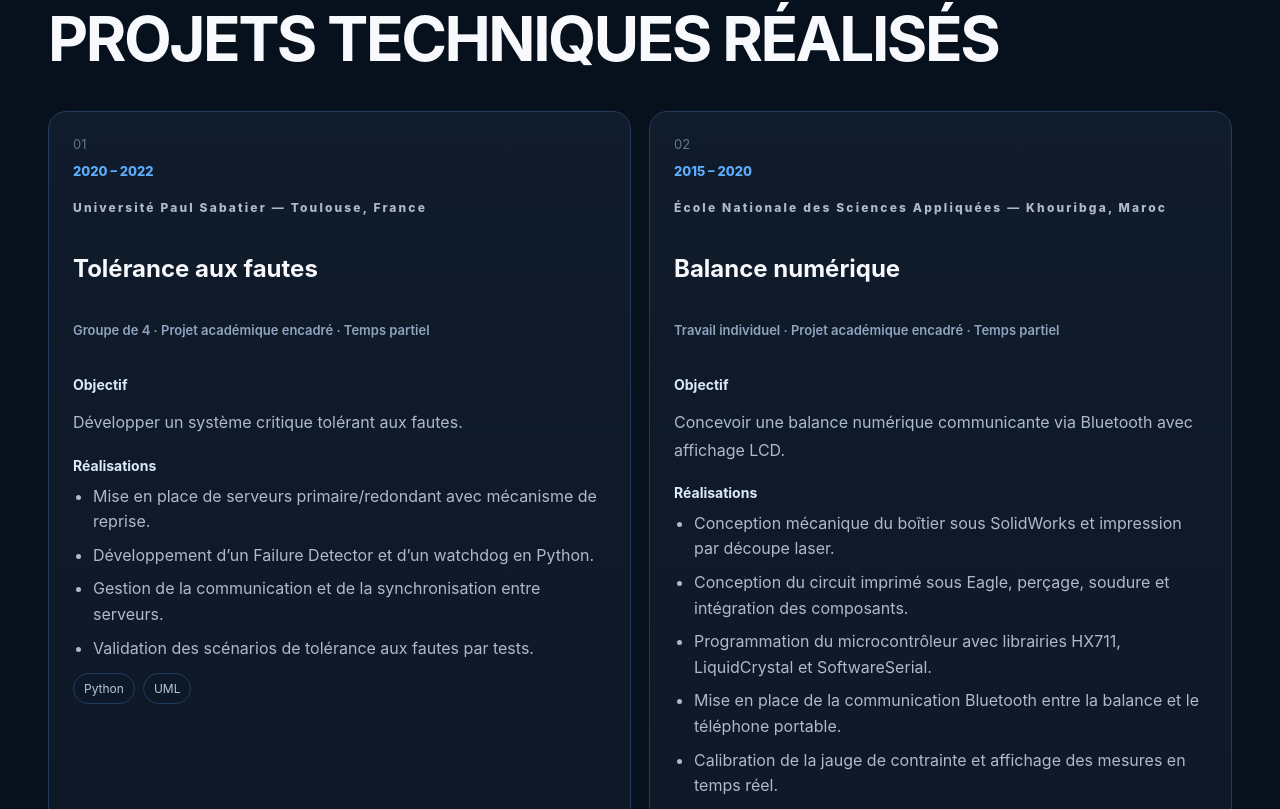
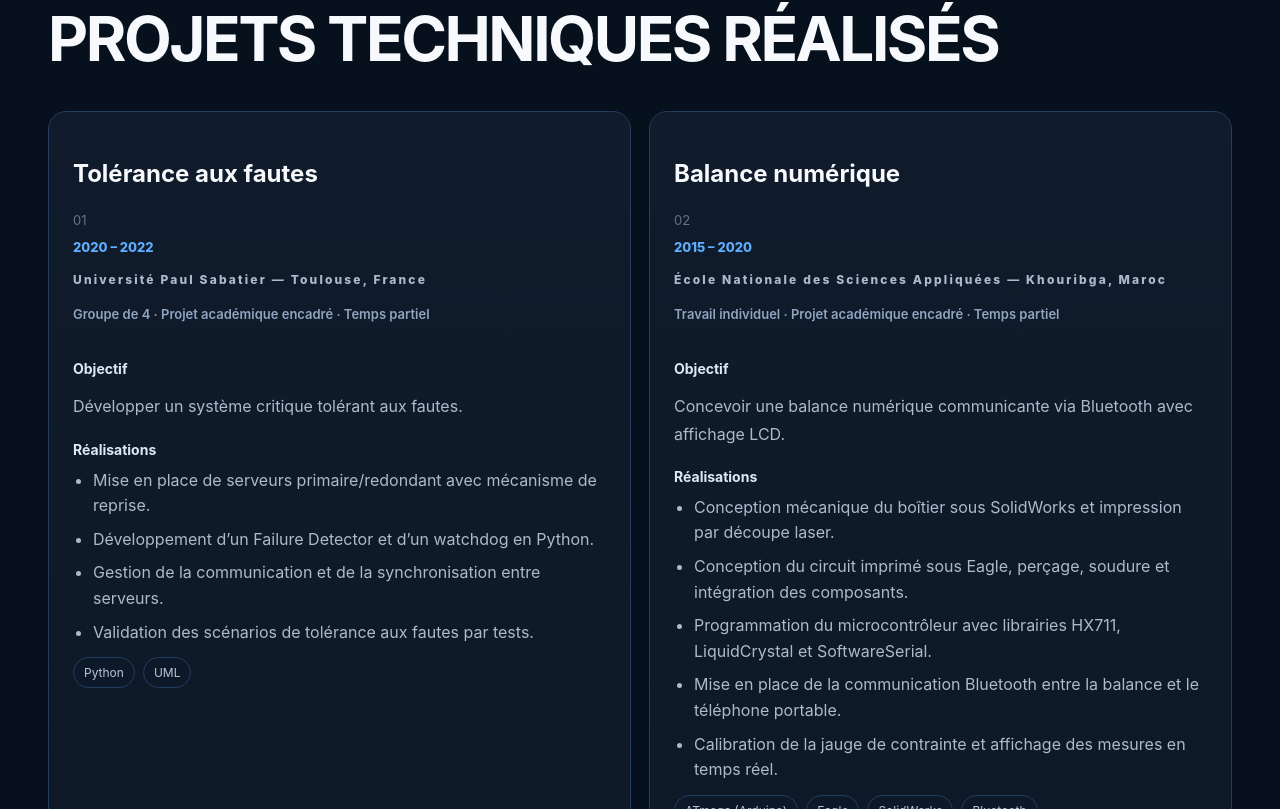
Before and after one commit to Oelayouchi/portfolio, a Next.js app: page / in a window 1280 px wide. Shown: the part 7331-8140 px from the top of the page. Built offline with nearby package versions, Linux system fonts and the light colour scheme.

Commit message:
Réorganise l'en-tête des projets

```diff
--- a/components/projects-section.js
+++ b/components/projects-section.js
@@ -22,11 +22,13 @@ export default function ProjectsSection() {
 
           return (
             <article className="card projectDetailed projectDetailedMedia" key={project.title}>
-              <div className="num">{String(index + 1).padStart(2, '0')}</div>
-              <p className="projectPeriod">{project.period}</p>
-              <p className="mini">{project.institution}</p>
-              <h3>{project.title}</h3>
-              <p className="projectType">{project.type}</p>
+              <div className="projectHeadingBlock">
+                <h3>{project.title}</h3>
+                <div className="num">{String(index + 1).padStart(2, '0')}</div>
+                <p className="projectPeriod">{project.period}</p>
+                <p className="mini">{project.institution}</p>
+                <p className="projectType">{project.type}</p>
+              </div>
 
               <div className="projectBody">
                 <div className="projectContent">
```
